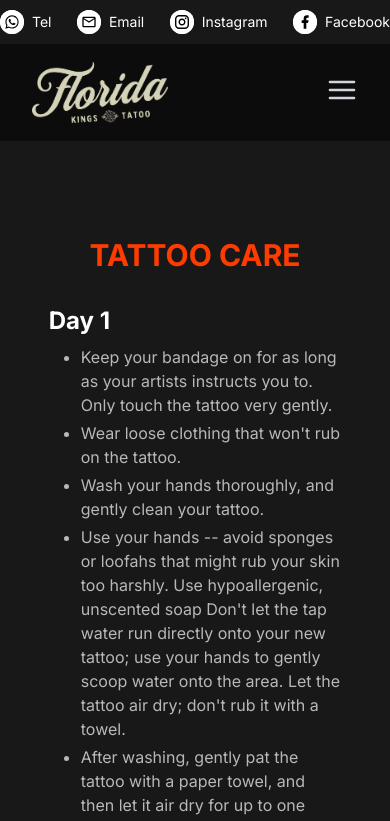
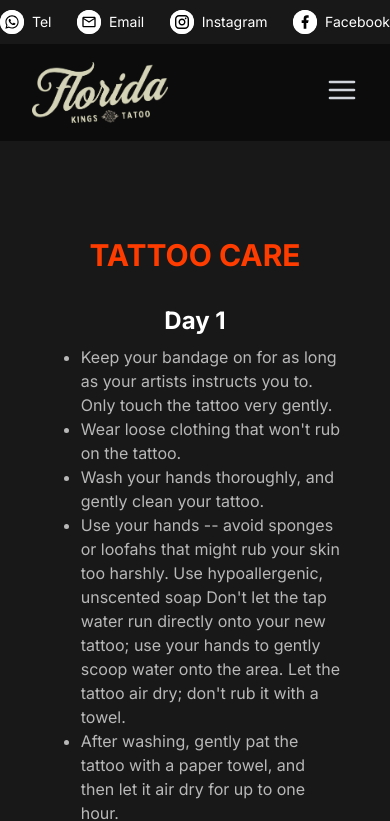
Before and after one commit to websitetattoo/Fe_TattooStudio, a Next.js app: page /tattoo-care in a window 390 px wide. Shown: the top 821 px of the page. Built offline with nearby package versions, Linux system fonts and the light colour scheme.

Commit message:
Reverting tatoo-care

```diff
--- a/app/tattoo-care/_components/text-tattoo.tsx
+++ b/app/tattoo-care/_components/text-tattoo.tsx
@@ -1,28 +1,19 @@
 type textTattooProps = {
   obj: any;
-  className: any;
 };
 
-export default function TextTattoo({ obj, className }: textTattooProps) {
+export default function TextTattoo({ obj }: textTattooProps) {
   return (
     <>
       <div className="w-full pb-14">
-        <h2 className=" mb-2 text-left text-2xl font-bold text-white md:text-left md:text-3xl lg:text-left lg:text-4xl ">
-          {obj.isImportant ?
-            <span className="flex pr-4 mb-2 text-center text-2xl font-bold text-tattoo-highlight md:inline-flex md:text-left md:text-3xl lg:text-left lg:text-4xl"
-            >IMPORTANT!
-            </span>
-            : ''}
+        <h2 className="mb-2 text-center text-2xl font-bold text-white md:text-left md:text-3xl lg:text-left lg:text-4xl ">
           {obj.title}
         </h2>
-        <h3 className="text-left text-xl text-tattoo-gray md:text-left md:text-2xl lg:text-left lg:text-2xl ">
-          {obj.subtitle}
-        </h3>
         {Array.isArray(obj.description) && obj.description.length > 0 && (
-          <ul className={className ? "text-2xl h-auto" : "list-disc pl-8"}>
+          <ul className="list-disc pl-8">
             {obj.description.map((line: string, index: number) => (
               <li
-                className="text-left text-base text-tattoo-gray md:text-xl lg:text-xl mb-1"
+                className="text-left text-base text-tattoo-gray md:text-xl lg:text-xl"
                 key={index}
               >
                 {line}
```
